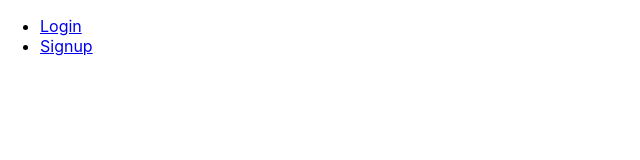
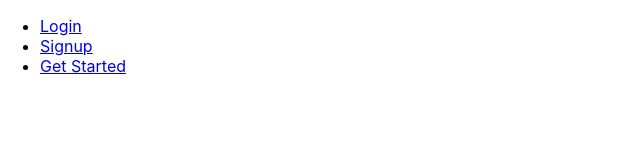
Before and after one commit to SafaElmali/secure-user-auth, a React (Create React App) app: page / in a window 1280 px wide. Shown: the top 160 px of the page, without its empty margins (0-640 px from the left). Built offline with nearby package versions, Linux system fonts and the light colour scheme.

Commit message:
navigation conditionally

```diff
--- a/src/pages/Home/Home.js
+++ b/src/pages/Home/Home.js
@@ -1,15 +1,21 @@
-import React from 'react';
+import React, { useContext } from 'react';
 import { Link } from "react-router-dom";
+import { AuthContext } from '../../context/AutContext';
 
 const Home = () => {
+    const authContext = useContext(AuthContext);
+
     return (
         <nav>
             <ul>
                 <li>
-                    <Link to="/login">Login</Link>
+                    <Link to={authContext.isAuthenticated() ? '/dashboard' : 'login'}>Login</Link>
                 </li>
                 <li>
-                    <Link to="/Signup">Signup</Link>
+                    <Link to='/signup'>Signup</Link>
+                </li>
+                <li>
+                    <Link to={authContext.isAuthenticated() ? '/dashboard' : 'signup'}>Get Started</Link>
                 </li>
             </ul>
         </nav>
```
